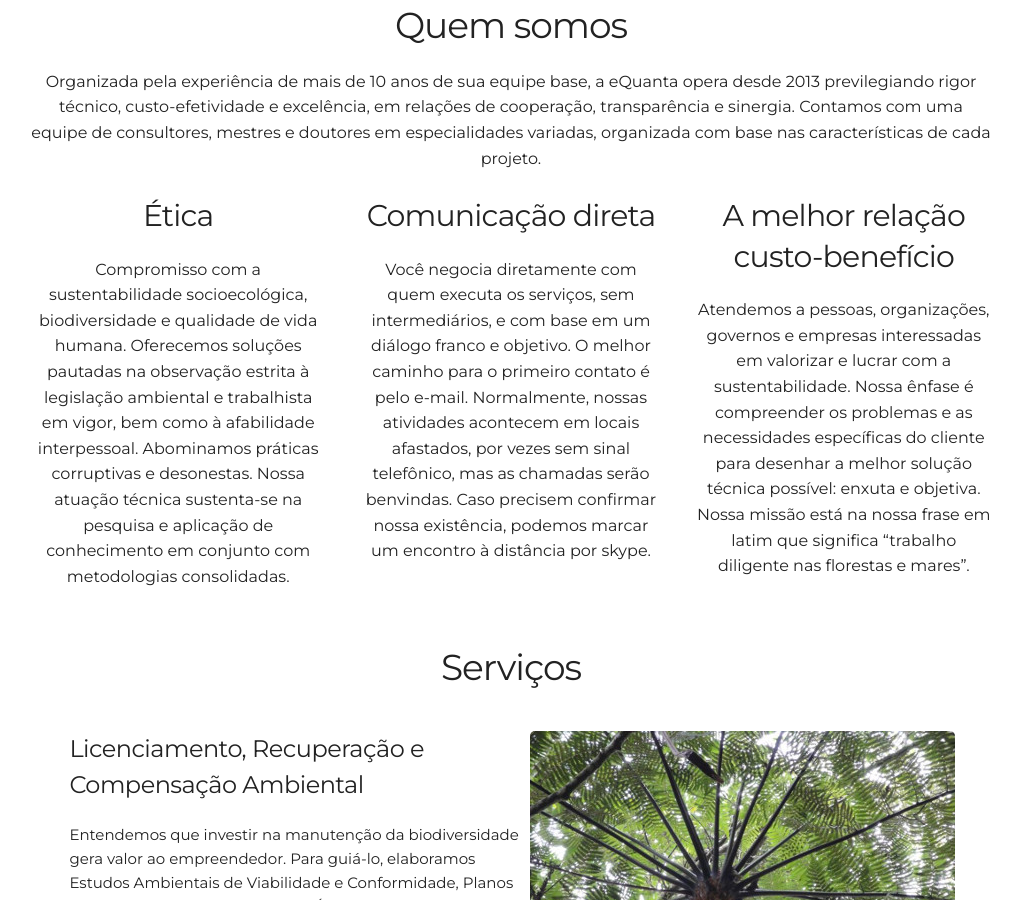
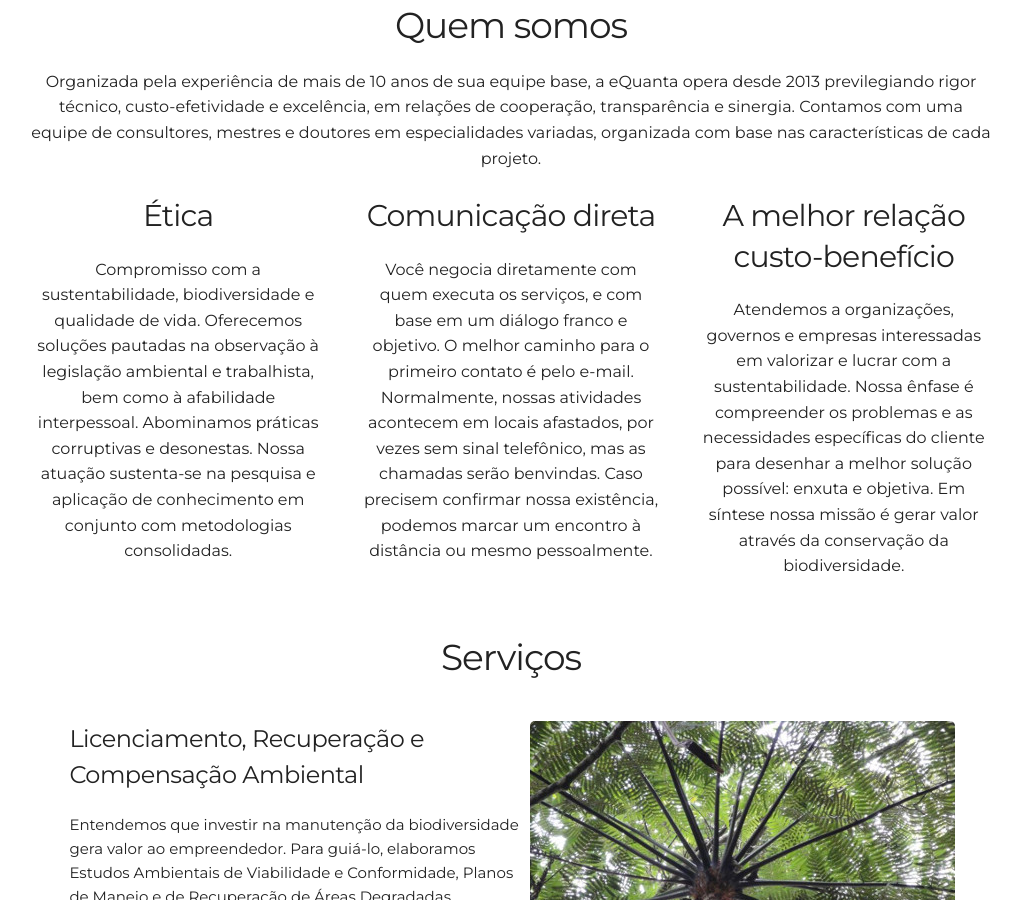
Before and after one commit to leroy1977/eQ1, a Jekyll site: the page built from index.html, in a window 1280 px wide and 900 px high, scrolled down 923 px. Shown: the whole window, without its empty margins (129-1150 px from the left). Built offline with Jekyll 4.4.1, drawn with Linux system fonts in a browser that asks for light colours.

Commit message:
Update about.html

```diff
--- a/_includes/about.html
+++ b/_includes/about.html
@@ -13,7 +13,7 @@
      <!-- <i class="devicon-html5-plain-wordmark"></i> -->
      <!-- <i class="devicon-bootstrap-plain-wordmark colored"></i> -->
      <!-- <i class="devicon-sass-original colored"></i> -->
-      <p>Compromisso com a sustentabilidade socioecológica, biodiversidade e qualidade de vida humana. Oferecemos soluções pautadas na observação estrita à legislação ambiental e trabalhista em vigor, bem como à afabilidade interpessoal. Abominamos práticas corruptivas e desonestas. Nossa atuação técnica sustenta-se na pesquisa e aplicação de conhecimento em conjunto com metodologias consolidadas.</p>
+      <p>Compromisso com a sustentabilidade, biodiversidade e qualidade de vida. Oferecemos soluções pautadas na observação à legislação ambiental e trabalhista, bem como à afabilidade interpessoal. Abominamos práticas corruptivas e desonestas. Nossa atuação sustenta-se na pesquisa e aplicação de conhecimento em conjunto com metodologias consolidadas.</p>
     </div>
     <div class="four columns">
       <h4>Comunicação direta</h4>
@@ -21,7 +21,7 @@
       <!-- <i class="devicon-git-plain"></i>
       <i class="devicon-gulp-plain colored"></i>
       <i class="devicon-atom-original-wordmark"></i> -->
-      <p> Você negocia diretamente com quem executa os serviços, sem intermediários, e com base em um diálogo franco e objetivo. O melhor caminho para o primeiro contato é pelo e-mail. Normalmente, nossas atividades acontecem em locais afastados, por vezes sem sinal telefônico, mas as chamadas serão benvindas. Caso precisem confirmar nossa existência, podemos marcar um encontro à distância por skype.</p>
+      <p> Você negocia diretamente com quem executa os serviços, e com base em um diálogo franco e objetivo. O melhor caminho para o primeiro contato é pelo e-mail. Normalmente, nossas atividades acontecem em locais afastados, por vezes sem sinal telefônico, mas as chamadas serão benvindas. Caso precisem confirmar nossa existência, podemos marcar um encontro à distância ou mesmo pessoalmente.</p>
     </div>
     <div class="four columns">
       <h4>A melhor relação custo-benefício</h4>
@@ -29,7 +29,7 @@
       <!-- <i class="devicon-git-plain"></i>
       <i class="devicon-gulp-plain colored"></i>
       <i class="devicon-atom-original-wordmark"></i> -->
-      <p>Atendemos a pessoas, organizações, governos e empresas interessadas em valorizar e lucrar com a sustentabilidade. Nossa ênfase é compreender os problemas e as necessidades específicas do cliente para desenhar a melhor solução técnica possível: enxuta e objetiva. Nossa missão está na nossa frase em latim que significa “trabalho diligente nas florestas e mares”.</p>
+      <p>Atendemos a organizações, governos e empresas interessadas em valorizar e lucrar com a sustentabilidade. Nossa ênfase é compreender os problemas e as necessidades específicas do cliente para desenhar a melhor solução possível: enxuta e objetiva. Em síntese nossa missão é gerar valor através da conservação da biodiversidade.</p>
     </div>
   </div>
 </div>
```
